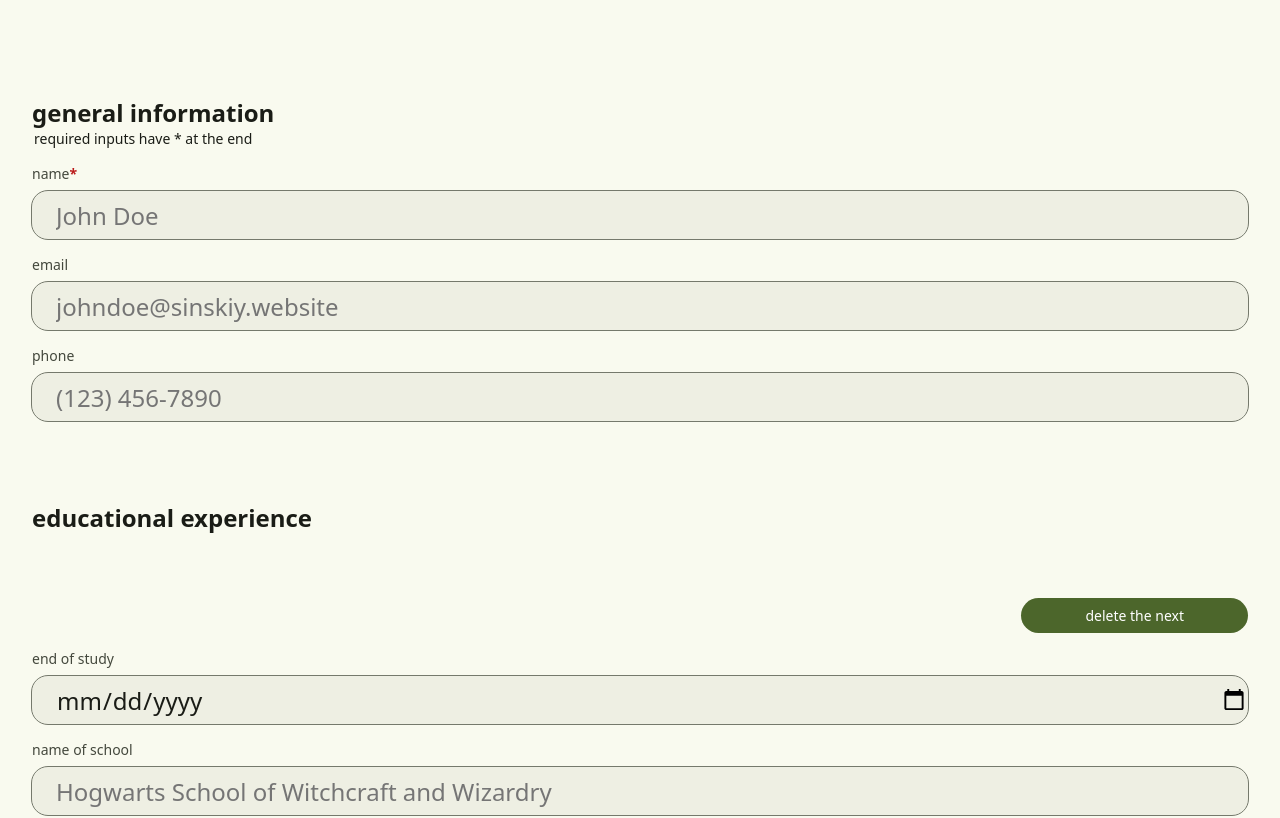
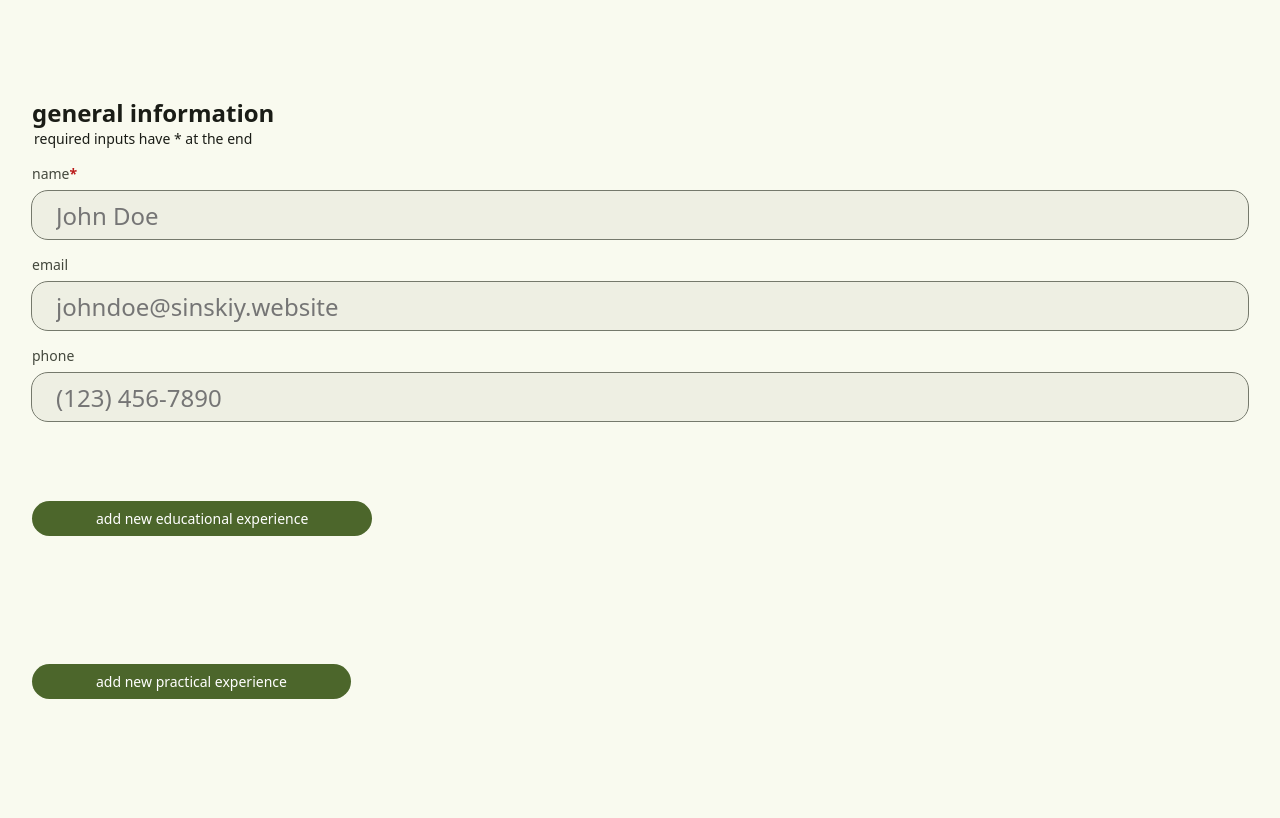
Before and after one commit to sinskiy/odin-cv, a React (Vite) app: page / in a window 1280 px wide. Shown: the top 818 px of the page. Built offline with nearby package versions, Linux system fonts and the light colour scheme.

Commit message:
fix: display title only if length > 0

```diff
--- a/src/components/Experiences.jsx
+++ b/src/components/Experiences.jsx
@@ -2,11 +2,12 @@ import { useState } from "react";
 import FormSection from "./FormSection";
 
 export default function Experiences({ title, legendText, children }) {
-  const [length, setLength] = useState(1);
+  const [length, setLength] = useState(0);
+  console.log(length);
   return (
     <>
       <section>
-        <h2>{title}</h2>
+        {length > 0 && <h2>{title}</h2>}
         {Array(length)
           .fill(1)
           .map((section, i) => (
@@ -15,6 +16,7 @@ export default function Experiences({ title, legendText, children }) {
               title={title}
               displayTitle={false}
               legendText={legendText}
+              setLength={setLength}
               action="delete"
             >
               {children}
--- a/src/components/FormSection.jsx
+++ b/src/components/FormSection.jsx
@@ -7,6 +7,7 @@ export default function FormSection({
   legendText,
   children,
   action = "toggle",
+  setLength,
 }) {
   const CvState = useContext(CvStateContext);
 
@@ -27,7 +28,12 @@ export default function FormSection({
               {sectionDisplayed && displayTitle && title}
             </h2>
             {action === "delete" && (
-              <button onClick={() => setSectionDisplayed(false)}>
+              <button
+                onClick={() => {
+                  setSectionDisplayed(false);
+                  setLength && setLength((length) => length - 1);
+                }}
+              >
                 delete the next
               </button>
             )}
```
